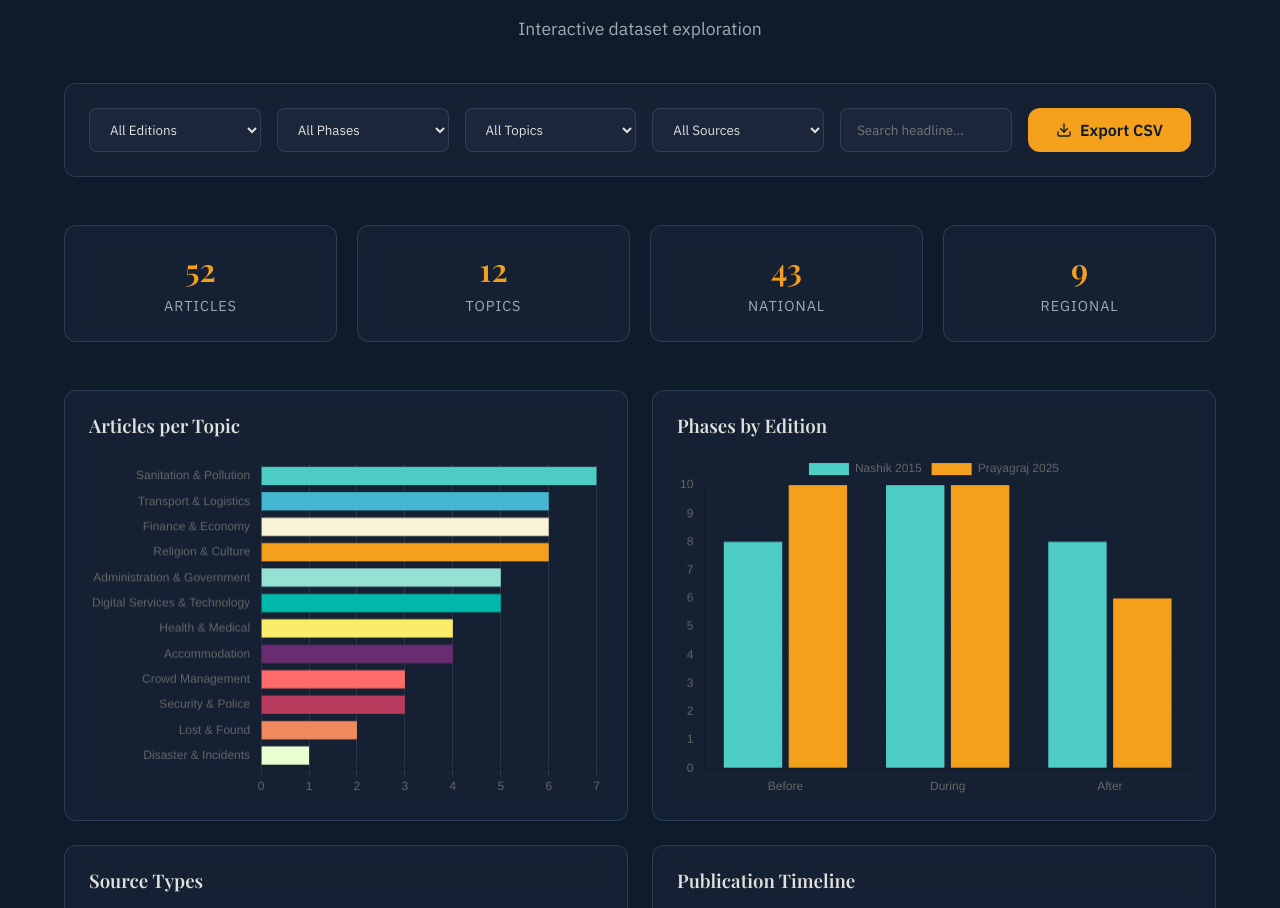
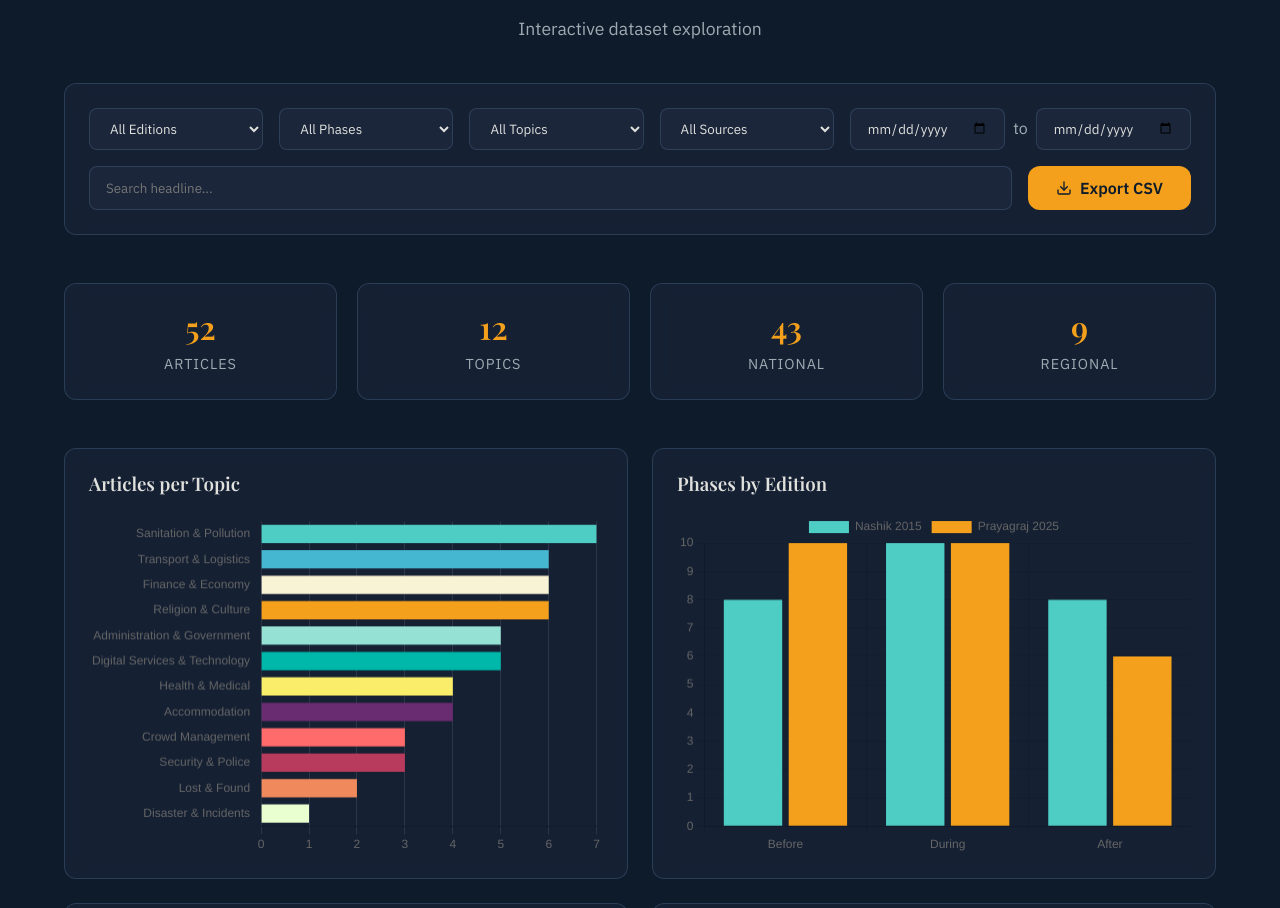
Before and after one commit to yug417/kumbh-research-ai-dashboard, a React (Vite) app: page / in a window 1280 px wide. Shown: the part 993-1901 px from the top of the page. Built offline with nearby package versions, Linux system fonts and the light colour scheme; a web font is replaced by a local one.

Commit message:
Add date range filter to dashboard

```diff
--- a/src/components/Dashboard.jsx
+++ b/src/components/Dashboard.jsx
@@ -55,6 +55,8 @@ export default function Dashboard({ articles }) {
   const [filterPhase, setFilterPhase] = useState('All');
   const [filterTopic, setFilterTopic] = useState('All');
   const [filterSourceType, setFilterSourceType] = useState('All');
+  const [filterStartDate, setFilterStartDate] = useState('');
+  const [filterEndDate, setFilterEndDate] = useState('');
   const [searchQuery, setSearchQuery] = useState('');
   const [selectedArticle, setSelectedArticle] = useState(null);
 
@@ -68,10 +70,12 @@ export default function Dashboard({ articles }) {
       const matchPhase = filterPhase === 'All' || a.phase === filterPhase.toLowerCase();
       const matchTopic = filterTopic === 'All' || a.topic === filterTopic;
       const matchSource = filterSourceType === 'All' || a.sourceType === filterSourceType.toLowerCase();
+      const matchStartDate = !filterStartDate || a.date >= filterStartDate;
+      const matchEndDate = !filterEndDate || a.date <= filterEndDate;
       const matchSearch = a.headline.toLowerCase().includes(searchQuery.toLowerCase());
-      return matchEdition && matchPhase && matchTopic && matchSource && matchSearch;
+      return matchEdition && matchPhase && matchTopic && matchSource && matchStartDate && matchEndDate && matchSearch;
     });
-  }, [articles, filterEdition, filterPhase, filterTopic, filterSourceType, searchQuery]);
+  }, [articles, filterEdition, filterPhase, filterTopic, filterSourceType, filterStartDate, filterEndDate, searchQuery]);
 
   // Derived Stats
   const uniqueTopicsCount = new Set(filteredArticles.map(a => a.topic)).size;
@@ -195,6 +199,24 @@ export default function Dashboard({ articles }) {
           <option value="National">National</option>
           <option value="Regional">Regional</option>
         </select>
+
+        <div style={{ display: 'flex', gap: '8px', alignItems: 'center' }}>
+          <input
+            type="date"
+            className="filter-input"
+            value={filterStartDate}
+            onChange={e => {setFilterStartDate(e.target.value); setCurrentPage(1);}}
+            title="Start Date"
+          />
+          <span style={{color: 'var(--text-secondary)'}}>to</span>
+          <input
+            type="date"
+            className="filter-input"
+            value={filterEndDate}
+            onChange={e => {setFilterEndDate(e.target.value); setCurrentPage(1);}}
+            title="End Date"
+          />
+        </div>
 
         <input
           type="text"
```
